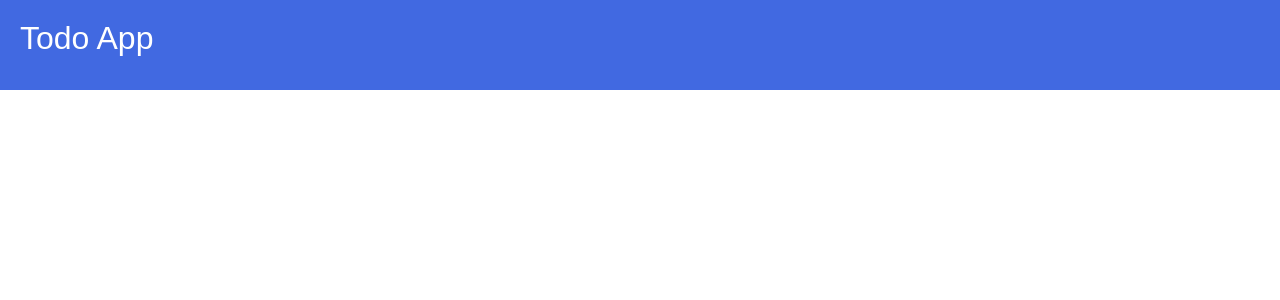
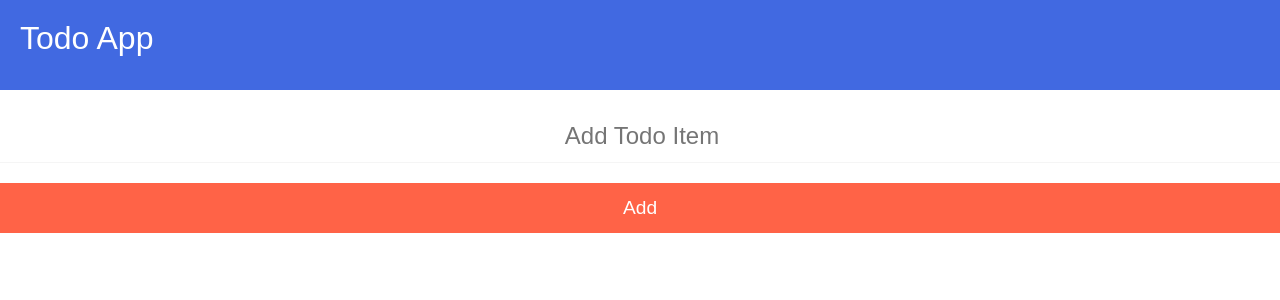
Before and after one commit to JimChristian21/todo-app-react, a React (Create React App) app: page / in a window 1280 px wide. Shown: the top 300 px of the page. Built offline with nearby package versions, Linux system fonts and the light colour scheme.

Commit message:
Added Form component

```diff
--- a/src/App.js
+++ b/src/App.js
@@ -1,9 +1,11 @@
 import Header from "./components/Header";
+import Form from "./components/Form";
 
 function App() {
   return (
     <div className="App">
       <Header/>
+      <Form/>
     </div>
   );
 }
--- /dev/null
+++ b/src/components/Form.js
@@ -0,0 +1,14 @@
+import styles from "../styles/style.module.css";
+
+const Form = () => {
+    return (
+        <div className={styles.todoform}>
+            <form>
+                <input className={styles.todoinput} type="text" placeholder="Add Todo Item" />
+                <button className={styles.todobutton} type="submit">Add</button>
+            </form>
+        </div>
+    )
+}
+
+export default Form;
--- a/src/styles/style.module.css
+++ b/src/styles/style.module.css
@@ -10,3 +10,28 @@
     color: white;
     padding: 20px;
 }
+
+.todoform {
+    width: 100%;
+    margin: auto;
+    margin-top: 20px;
+}
+
+.todoinput {
+    width: 100%;
+    border: none;
+    border-bottom: 1px solid whitesmoke;
+    font-size: 1.5em;
+    text-align: center;
+    height: 50px;
+}
+
+.todobutton {
+    width: 100%;
+    border: none;
+    height: 50px;
+    background-color: tomato;
+    font-size: 1.2em;
+    color: white;
+    margin-top: 20px;
+}
```
